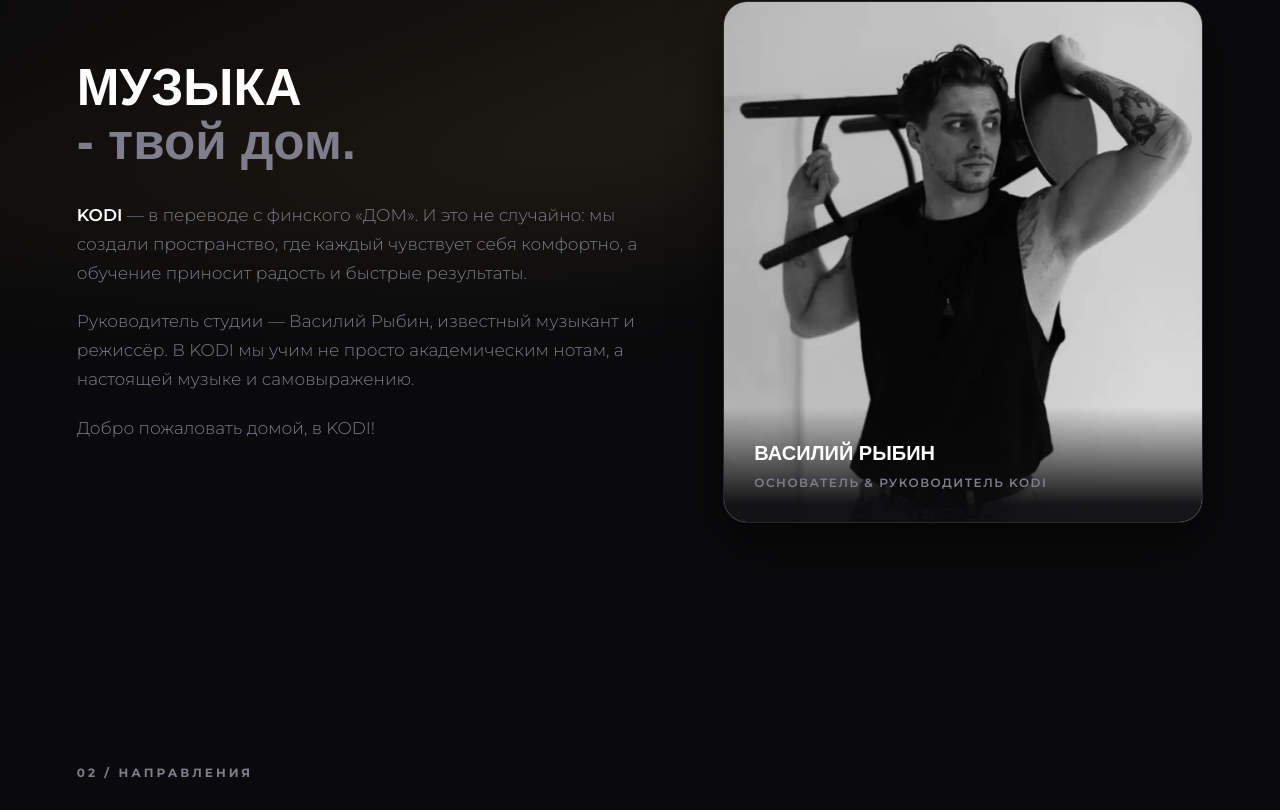
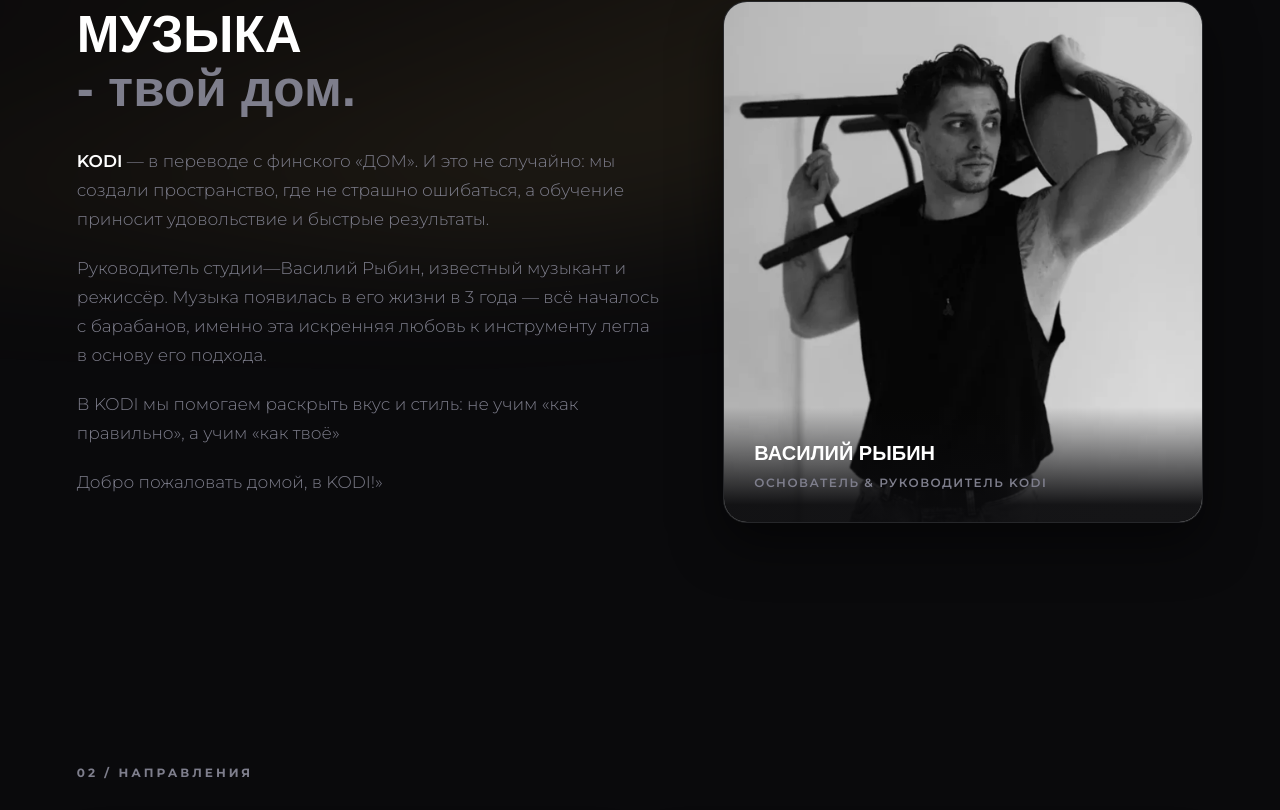
Before and after one commit to DanyaTitova/kodi-music-site, a plain HTML site: page index.html in a window 1280 px wide. Shown: the part 988-1798 px from the top of the page. Drawn offline with Linux system fonts and the light colour scheme; a web font is replaced by a local one.

Commit message:
translate update

```diff
--- a/index.html
+++ b/index.html
@@ -84,7 +84,7 @@
                         <p><strong>KODI</strong> в переводе с финского «ДОМ». И это не случайно: мы создали пространство, где не страшно ошибаться, а обучение приносит удовольствие и быстрые результаты.</p>
                         <p>Руководитель студии—Василий Рыбин, известный музыкант и режиссёр. Музыка появилась в его жизни в 3 года — всё началось с барабанов, именно эта искренняя любовь к инструменту легла в основу его подхода.</p>
                         <p>В KODI мы помогаем раскрыть вкус и стиль: не учим «как правильно», а учим «как твоё».</p>
-
+                        <p>Добро пожаловать домой, в KODI!</p>
                     </div>
                 </div>
 
@@ -642,9 +642,10 @@
                 scroll: 'SCROLL ↓',
                 aboutLabel: '01 / О СТУДИИ',
                 aboutTitle: 'МУЗЫКА<br><span>- твой дом.</span>',
-                aboutP1: '<strong>KODI</strong> — в переводе с финского «ДОМ». И это не случайно: мы создали пространство, где каждый чувствует себя комфортно, а обучение приносит радость и быстрые результаты.',
-                aboutP2: 'Руководитель студии — Василий Рыбин, известный музыкант и режиссёр. В KODI мы учим не просто академическим нотам, а настоящей музыке и самовыражению.',
-                aboutP3: 'Добро пожаловать домой, в KODI!',
+                aboutP1: '<strong>KODI</strong> — в переводе с финского «ДОМ». И это не случайно: мы создали пространство, где не страшно ошибаться, а обучение приносит удовольствие и быстрые результаты.',
+                aboutP2: 'Руководитель студии—Василий Рыбин, известный музыкант и режиссёр. Музыка появилась в его жизни в 3 года — всё началось с барабанов, именно эта искренняя любовь к инструменту легла в основу его подхода.',
+                aboutP3: 'В KODI мы помогаем раскрыть вкус и стиль: не учим «как правильно», а учим «как твоё»',
+                aboutP4: 'Добро пожаловать домой, в KODI!»',
                 founderRole: 'Основатель &amp; Руководитель KODI',
                 directionsLabel: '02 / НАПРАВЛЕНИЯ',
                 teachers: 'Педагоги', back: 'Назад', book: 'Записаться',
@@ -681,9 +682,10 @@
                 scroll: 'SCROLL ↓',
                 aboutLabel: '01 / ABOUT',
                 aboutTitle: 'MUSIC<br><span>- feels like home.</span>',
-                aboutP1: '<strong>KODI</strong> means “HOME” in Finnish. It is no coincidence: we created a space where everyone feels comfortable and learning brings joy and fast results.',
-                aboutP2: 'The studio is led by Vasilii Rybin, a musician and director. At KODI we teach not just academic notes, but real music and self-expression.',
-                aboutP3: 'Welcome home, to KODI!',
+                aboutP1: '<strong>KODI</strong> means “HOME” in Finnish. It is no coincidence: we created a space where everyone feels comfortable making mistakes, and learning brings joy and fast results.',
+                aboutP2: 'The studio is led by Vasilii Rybin, a famous musician and director. Music entered his life at age 3 — it all started with drums, and this sincere love for the instrument became the foundation of his approach.',
+                aboutP3: 'At KODI, we help discover taste and style: we do not teach "what is right", we teach "what is yours".',
+                aboutP4: 'Welcome home, to KODI!',
                 founderRole: 'Founder &amp; Head of KODI',
                 directionsLabel: '02 / DIRECTIONS',
                 teachers: 'Teachers', back: 'Back', book: 'Book now',
@@ -741,8 +743,9 @@
             if (labels[4]) labels[4].textContent = t.contactsLabel;
             setText('.about-info h2', t.aboutTitle, true);
             setText('.about-text p:nth-child(1)', t.aboutP1, true);
-            setText('.about-text p:nth-child(2)', t.aboutP2, true);
+            setText('.about-text p:nth-child(2)', t.aboutP2);
             setText('.about-text p:nth-child(3)', t.aboutP3);
+            setText('.about-text p:nth-child(4)', t.aboutP4);
             setText('.founder-role', t.founderRole, true);
             setText('.teachers-btn-label', t.teachers);
             setText('.course-submit-btn', t.book);
```
